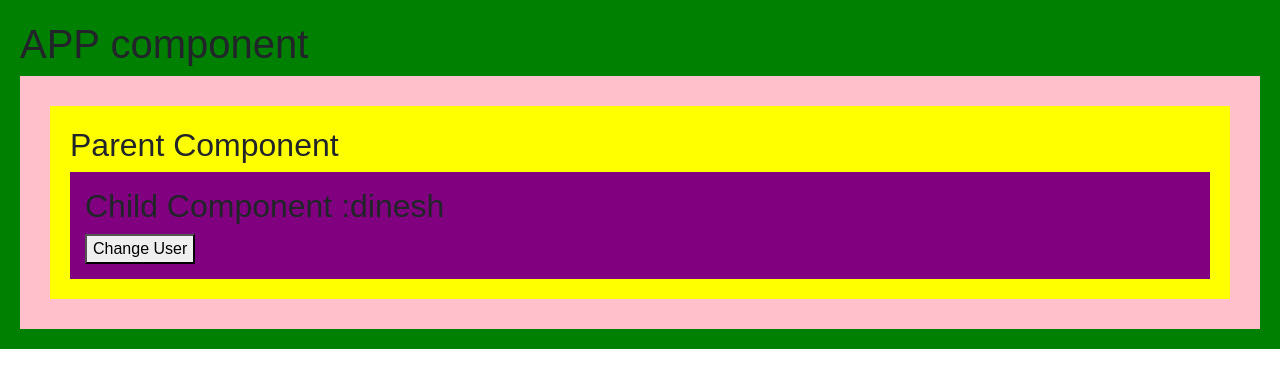
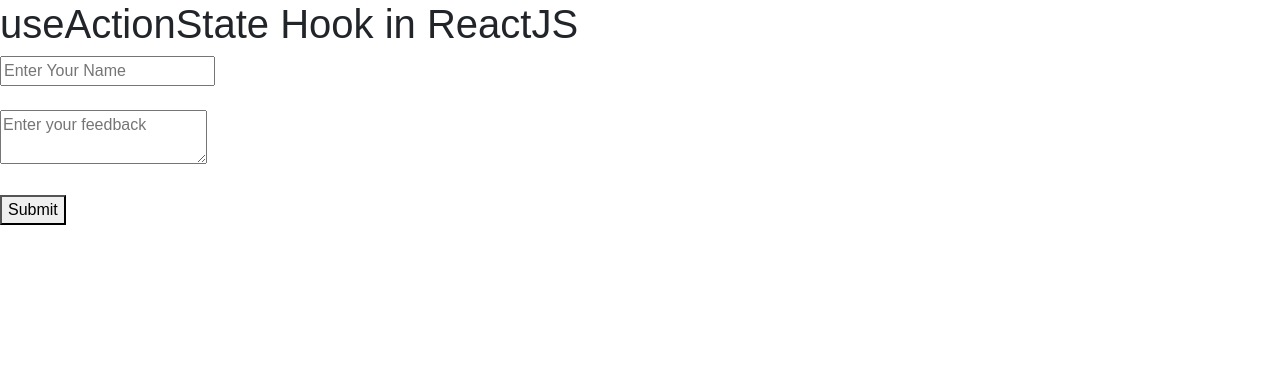
Before and after one commit to dineshctoula/react-Tutorial, a React (Vite) app: page / in a window 1280 px wide. Shown: the top 388 px of the page. Built offline with nearby package versions, Linux system fonts and the light colour scheme; the HTML template or start-up script is replaced by a standard one.

Commit message:
#47. useActionState Hook

```diff
--- a/src/App.jsx
+++ b/src/App.jsx
@@ -1,15 +1,43 @@
-import Parent from "./components/Parent";
-import { UserProvider } from "./UserContext";
+import { useActionState } from "react";
 
-function App(){
-  return(
-    <div style={{backgroundColor:"green", padding:"20px"}}>
-<h1> APP component</h1>
-<UserProvider>
-  <Parent />
-</UserProvider>
+function submitFeedback(prevState, formData) {
+  const name = formData.get("name");
+  const feedback = formData.get("feedback");
 
-    </div>
+  if (name && feedback) {
+    return `Thank you ${name} for your feedback`;
+  } else {
+    return "Please enter both name and feedback";
+  }
+}
+
+export default function App() {
+  const [message, formAction, pending] = useActionState(submitFeedback, "");
+
+  return (
+    <>
+      <h1>useActionState Hook in ReactJS</h1>
+
+      <form action={formAction}>
+        <input
+          type="text"
+          name="name"
+          placeholder="Enter Your Name"
+        />
+        <br /><br />
+
+        <textarea
+          name="feedback"
+          placeholder="Enter your feedback"
+        />
+        <br /><br />
+
+        <button type="submit" disabled={pending}>
+          {pending ? "Submitting..." : "Submit"}
+        </button>
+
+        <p>{message}</p>
+      </form>
+    </>
   );
 }
-export default App;
```
